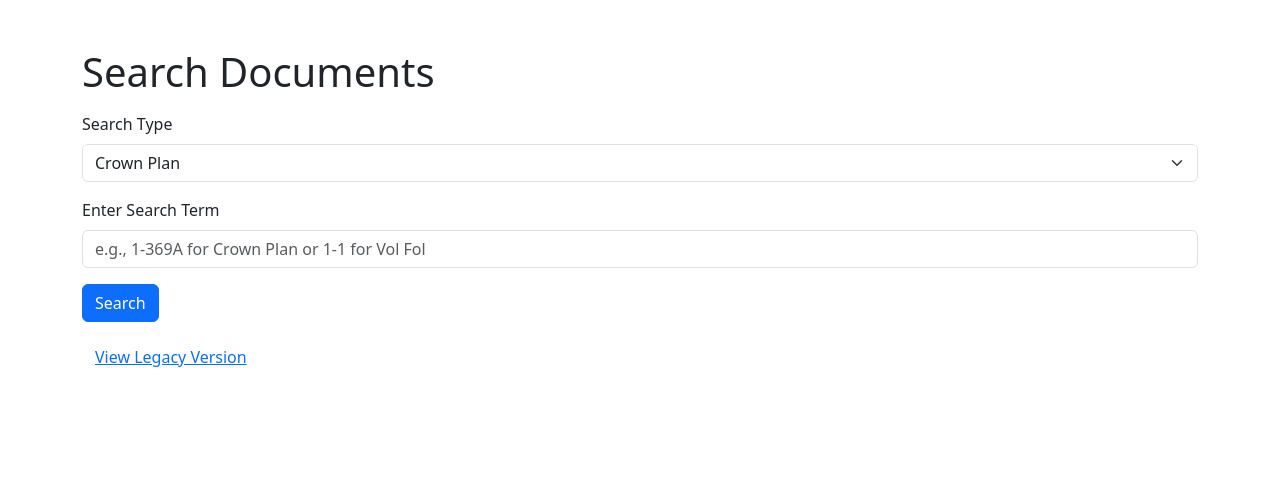
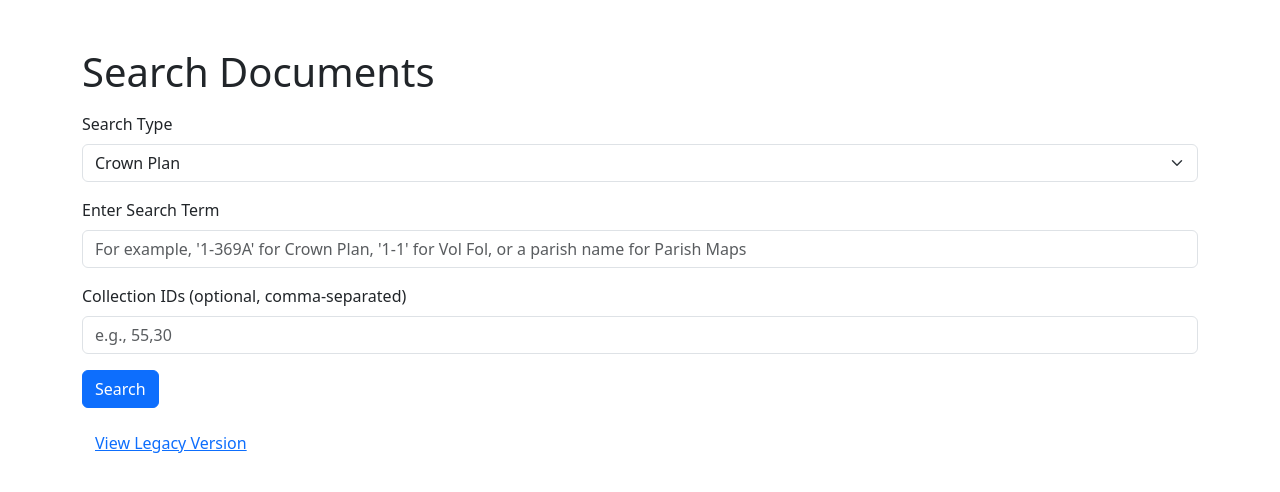
Before and after one commit to gangerang/ohlrv, a Flask app: page / in a window 1280 px wide. Shown: the top 492 px of the page. Run offline with Flask 2, Linux system fonts and the light colour scheme.

Commit message:
add parish map search

```diff
--- a/app.py
+++ b/app.py
@@ -33,64 +33,91 @@ PATH_DEZOOMIFY = '/usr/local/bin/dezoomify-rs'
 def search():
     if request.method == "POST":
         search_str = request.form.get("search_str")
-        search_type = request.form.get("search_type", "crown")  # "crown" or "volfol"
+        search_type = request.form.get("search_type", "crown")  # "crown", "volfol", or "parish"
+        collection_ids = request.form.get("collection_ids", "").strip()  # Optional field
+
         if not search_str:
             flash("Please provide a search term.", "danger")
             return redirect(url_for("search"))
 
-        # For Vol Fol search, we use the provided search string directly
-        # and search the "volFol.lowercase" field.
+        # Determine the query text, target field, and size based on search type.
         if search_type == "volfol":
             query = search_str
             field_name = "volFol.lowercase"
-        else:
-            # For Crown Plan search, we prepend "CROWN PLAN " to the search term
-            # and search the "imageName.lowercase" field.
+            query_size = 20
+        elif search_type == "parish":
+            query = search_str
+            field_name = "parishName.lowercase"
+            query_size = 10000
+        else:  # crown plan
             query = f"CROWN PLAN {search_str}"
             field_name = "imageName.lowercase"
+            query_size = 20
 
-        # Build the NDJSON payload using dictionaries.
         pref_payload = {"preference": "attributeSearch"}
-        query_payload = {
-            "query": {
-                "bool": {
-                    "must": [
-                        {
-                            "bool": {
-                                "must": {
-                                    "bool": {
-                                        "should": [
-                                            {
-                                                "multi_match": {
-                                                    "query": query,
-                                                    "fields": [field_name],
-                                                    "type": "best_fields",
-                                                    "operator": "or",
-                                                    "fuzziness": 0
-                                                }
-                                            },
-                                            {
-                                                "multi_match": {
-                                                    "query": query,
-                                                    "fields": [field_name],
-                                                    "type": "phrase_prefix",
-                                                    "operator": "or"
-                                                }
+
+        # Build the main query clause.
+        main_query = {
+            "bool": {
+                "must": [
+                    {
+                        "bool": {
+                            "must": {
+                                "bool": {
+                                    "should": [
+                                        {
+                                            "multi_match": {
+                                                "query": query,
+                                                "fields": [field_name],
+                                                "type": "best_fields",
+                                                "operator": "or",
+                                                "fuzziness": 0
                                             }
-                                        ],
-                                        "minimum_should_match": "1"
-                                    }
+                                        },
+                                        {
+                                            "multi_match": {
+                                                "query": query,
+                                                "fields": [field_name],
+                                                "type": "phrase_prefix",
+                                                "operator": "or"
+                                            }
+                                        }
+                                    ],
+                                    "minimum_should_match": "1"
                                 }
                             }
                         }
+                    }
+                ]
+            }
+        }
+
+        # For Parish Maps, apply a fixed collection filter.
+        if search_type == "parish":
+            main_query["bool"]["filter"] = [{
+                "terms": {
+                    "collectionId": [
+                        51, 66, 36, 41, 38, 40, 39, 11, 12, 14, 3, 15, 16, 6, 9, 10,
+                        4, 13, 5, 7, 8, 28, 23, 26, 29, 24, 27, 25, 18, 21, 32, 19, 33, 20
                     ]
                 }
-            },
-            "size": 20
+            }]
+        # For non-Parish searches, if the user provided collection IDs, apply those.
+        elif collection_ids:
+            try:
+                collections = [int(x.strip()) for x in collection_ids.split(",") if x.strip()]
+                main_query["bool"]["filter"] = [{"terms": {"collectionId": collections}}]
+            except Exception as e:
+                flash("Invalid collection IDs. Please use comma-separated numeric values.", "danger")
+                return redirect(url_for("search"))
+
+        query_payload = {
+            "query": main_query,
+            "size": query_size
         }
-        # Create the NDJSON payload (two JSON objects separated by newlines).
+
+        # Construct the NDJSON payload.
         payload = json.dumps(pref_payload) + "\n" + json.dumps(query_payload) + "\n"
-
         headers = {
             "User-Agent": "Mozilla/5.0 (Windows NT 10.0; Win64; x64; rv:135.0) Gecko/20100101 Firefox/135.0",
             "Accept": "application/json",
@@ -116,7 +143,7 @@ def search():
             if not documents:
                 flash("No documents found for the search query.", "warning")
                 return redirect(url_for("search"))
-            # Save the results in session for later use.
+            # Save results in session for later use.
             session["search_results_json"] = json.dumps(documents)
             return render_template("search_results.html", documents=documents)
         except requests.exceptions.HTTPError:
--- a/templates/search.html
+++ b/templates/search.html
@@ -23,13 +23,17 @@
         <select class="form-select" id="search_type" name="search_type">
           <option value="crown">Crown Plan</option>
           <option value="volfol">Vol Fol</option>
+          <option value="parish">Parish Maps</option>
         </select>
       </div>
       <div class="mb-3">
-        <label for="search_str" class="form-label">
-          Enter Search Term
-        </label>
-        <input type="text" class="form-control" id="search_str" name="search_str" placeholder="e.g., 1-369A for Crown Plan or 1-1 for Vol Fol" required>
+        <label for="search_str" class="form-label">Enter Search Term</label>
+        <input type="text" class="form-control" id="search_str" name="search_str" placeholder="For example, '1-369A' for Crown Plan, '1-1' for Vol Fol, or a parish name for Parish Maps" required>
+      </div>
+      <!-- This field will be used only for Crown Plan and Vol Fol searches -->
+      <div class="mb-3">
+        <label for="collection_ids" class="form-label">Collection IDs (optional, comma-separated)</label>
+        <input type="text" class="form-control" id="collection_ids" name="collection_ids" placeholder="e.g., 55,30">
       </div>
       <button type="submit" class="btn btn-primary">Search</button>
     </form>
```
